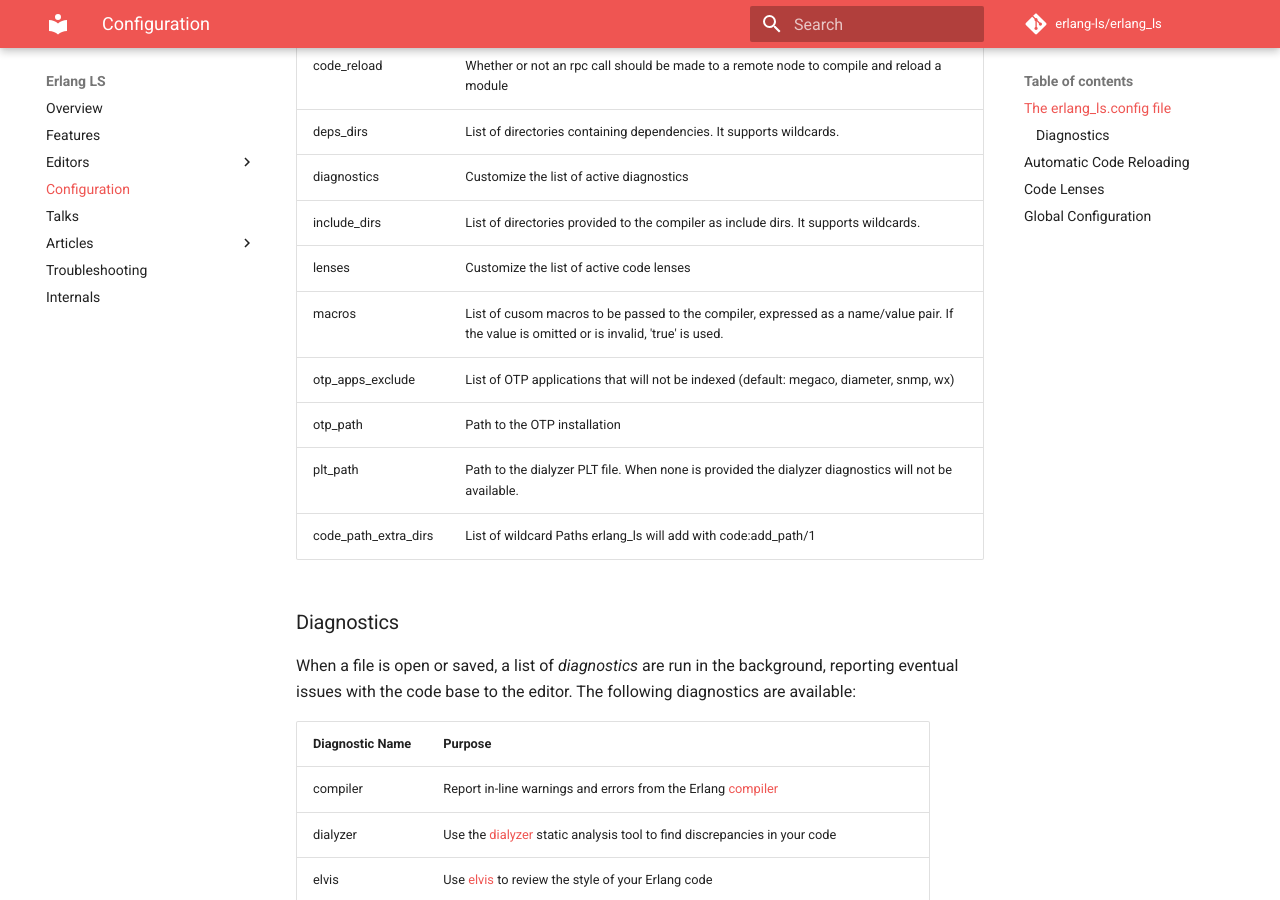
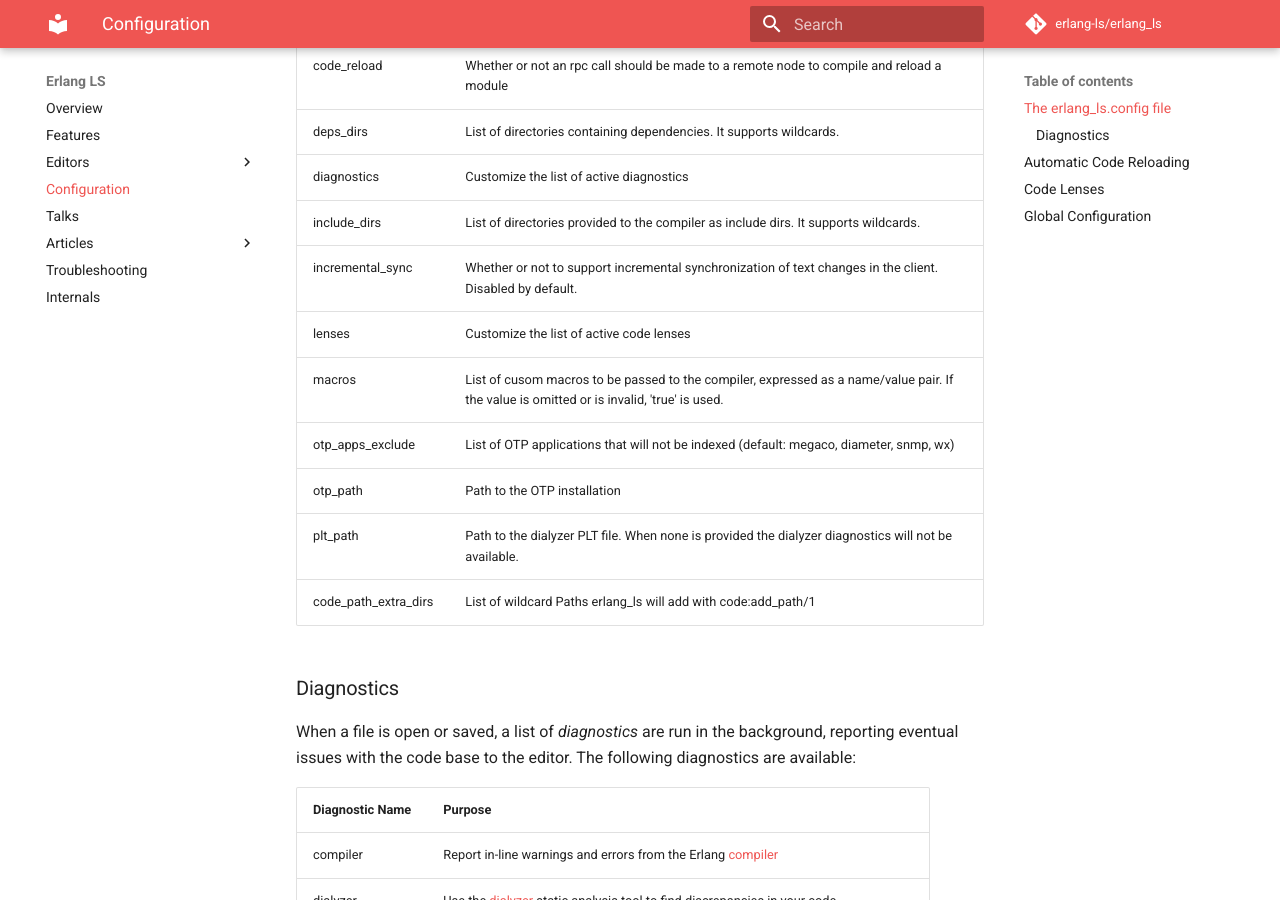
Before and after one commit to erlang-ls/erlang-ls.github.io, an MkDocs documentation site: the page built from docs/configuration.md, in a window 1280 px wide and 900 px high, scrolled down 952 px. Built offline with MkDocs 1.6.1 and Material for MkDocs 9.7.7, drawn with Linux system fonts in a browser that asks for light colours; comment, search, counter and statistics services are not loaded.

Commit message:
Add incremental sync to configuration docs

```diff
--- a/docs/configuration.md
+++ b/docs/configuration.md
@@ -45,6 +45,7 @@ The following customizations are possible:
 | deps\_dirs         | List of directories containing dependencies. It supports wildcards.                                                                       |
 | diagnostics        | Customize the list of active diagnostics                                                                                                  |
 | include\_dirs      | List of directories provided to the compiler as include dirs. It supports wildcards.                                                      |
+| incremental_sync   | Whether or not to support incremental synchronization of text changes in the client. Disabled by default.                                 |
 | lenses             | Customize the list of active code lenses                                                                                                  |
 | macros             | List of cusom macros to be passed to the compiler, expressed as a name/value pair. If the value is omitted or is invalid, 'true' is used. |
 | otp\_apps\_exclude | List of OTP applications that will not be indexed (default: megaco, diameter, snmp, wx)                                                   |
```
